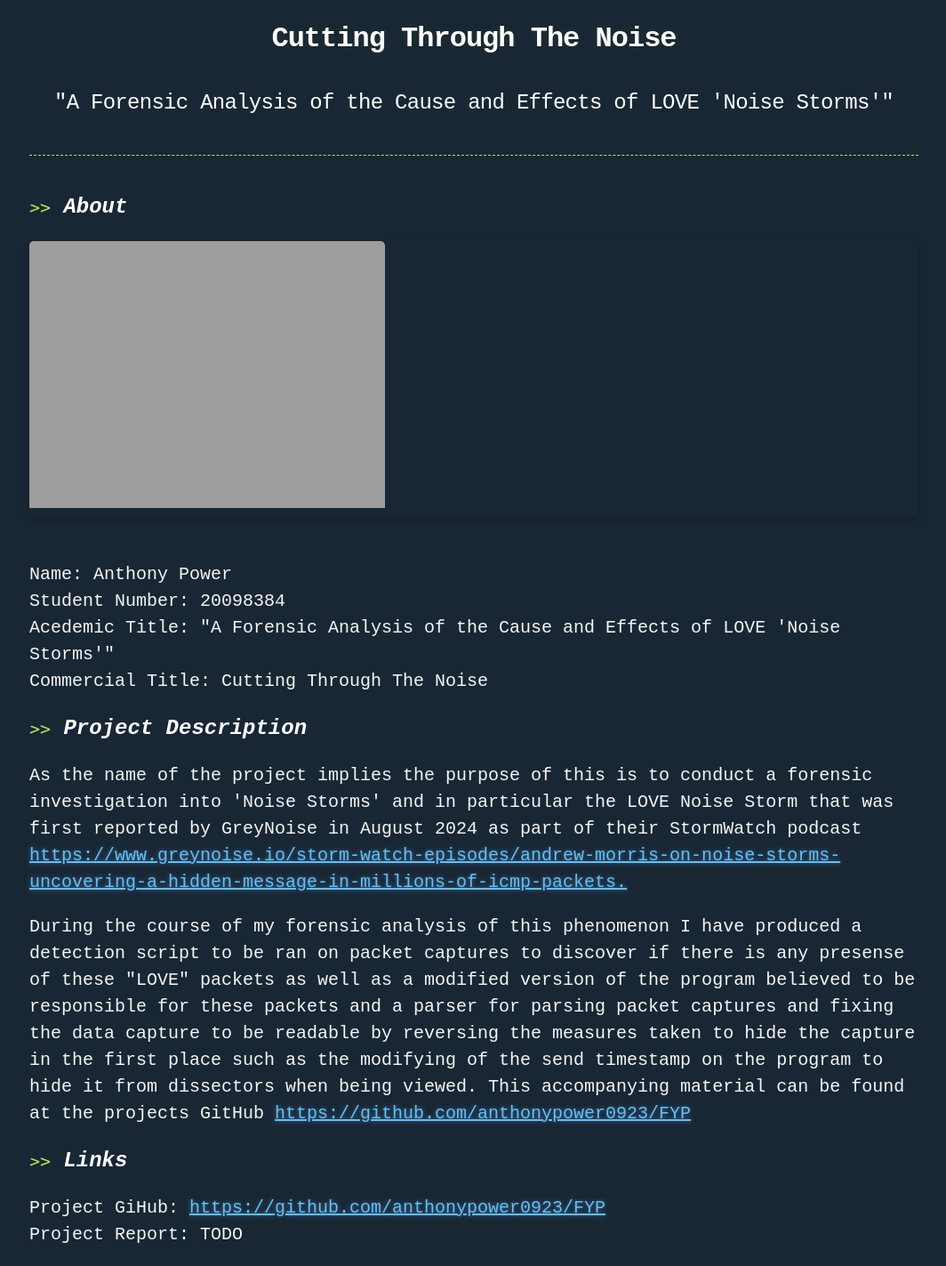
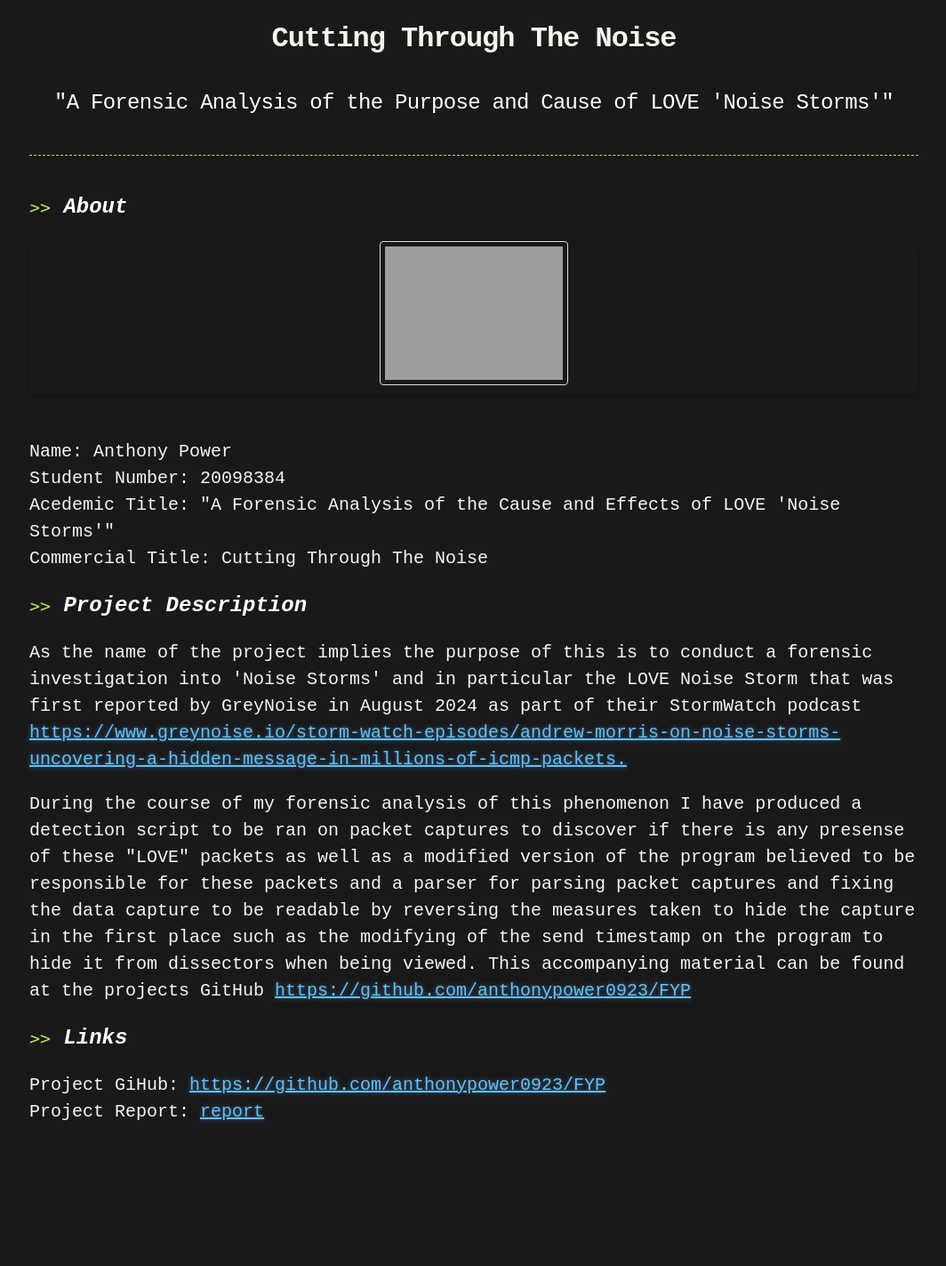
Before and after one commit to anthonypower0923/fyp-site, a Jekyll site: the page built from index.html, in a window 1280 px wide. Shown: the whole page at 89% size, without its empty margins (107-1171 px from the left). Built offline with Jekyll 4.4.1, drawn with Linux system fonts in a browser that asks for light colours; the list of posts is cut into pages by our own code; after the commit the page ends 1285 px from its top, so only the background shows below that.

Commit message:
updated links and css

```diff
--- a/_sass/custom.scss
+++ b/_sass/custom.scss
@@ -14,7 +14,7 @@ $blockquote-border: $dove-grey !default;
 body {
   margin: 0;
   padding: 0;
-  background: rgb(25, 39, 52);
+  background: rgb(25, 25, 25);
   color: whitesmoke;
   font-size: 20px;
   line-height: 1.5;
@@ -70,7 +70,7 @@ header h1 {
   text-align: center;
   font-weight: bold;
   font-family: monospace;
-  color: white;//$header;
+  color: whitesmoke;//$header;
   text-shadow: 0 1px 1px rgba(0, 0, 0, 0.1),
                0 0 5px rgba(0,0,0, 0.1),
                0 0 10px rgba(181, 232, 83, 0.1);
@@ -82,7 +82,7 @@ header h2 {
   font-size: 24px;
   text-align: center;
   font-weight: 300;
-  color: white;
+  color: whitesmoke;
 }
 
 /* Main Content
@@ -302,10 +302,17 @@ a:active, a:focus {
   box-shadow: 0 4px 8px 0 rgba(0,0,0,0.2);
   transition: 0.3s;
   border-radius: 5px; /* 5px rounded corners */
-  // text-align: center;
+  text-align: center;
 }
 
 /* Add rounded corners to the top left and the top right corner of the image */
 img {
   border-radius: 5px 5px 0 0;
 }
+
+.profile-img {
+  border: 1px solid #ddd;
+  border-radius: 4px;
+  padding: 5px;
+  width: 150px
+}
--- a/index.html
+++ b/index.html
@@ -10,7 +10,7 @@ layout: default
   <header class="site-header">
     <h1 class="title">Cutting Through The Noise</h1>
     <br>
-    <h2 class="subtitle">"A Forensic Analysis of the Cause and Effects of LOVE 'Noise Storms'"</h2>
+    <h2 class="subtitle">"A Forensic Analysis of the Purpose and Cause of LOVE 'Noise Storms'"</h2>
   </header>
 </div>
 </div>
@@ -18,7 +18,7 @@ layout: default
 <div class="wrapper">
 <h3 class="subheading"><img src="https://anthonypower0923.github.io/fyp-site/assets/bullet.png"></img> About</h3>
 <div class="card">
-  <img src="https://anthonypower0923.github.io/fyp-site/assets/profile_photo.jpg" alt="Profile Picture" style="width:40%;height: 20%;">
+  <img class=profile-img src="https://anthonypower0923.github.io/fyp-site/assets/profile_photo.jpg" alt="Profile Picture" style="width:20%;height: 20%;">
 </div>
 <p class="info">
   <br>
@@ -50,6 +50,6 @@ layout: default
   <h3 class="subheading"><img src="https://anthonypower0923.github.io/fyp-site/assets/bullet.png" alt="Untitled"></img> Links</h3>
   Project GiHub: <a href="https://github.com/anthonypower0923/FYP">https://github.com/anthonypower0923/FYP</a>
   <br>
-  Project Report: TODO
+  Project Report: <a href="fyp_report.pdf">report
 </div>
 </div>
```
Also changed, not shown: 2 other files.
